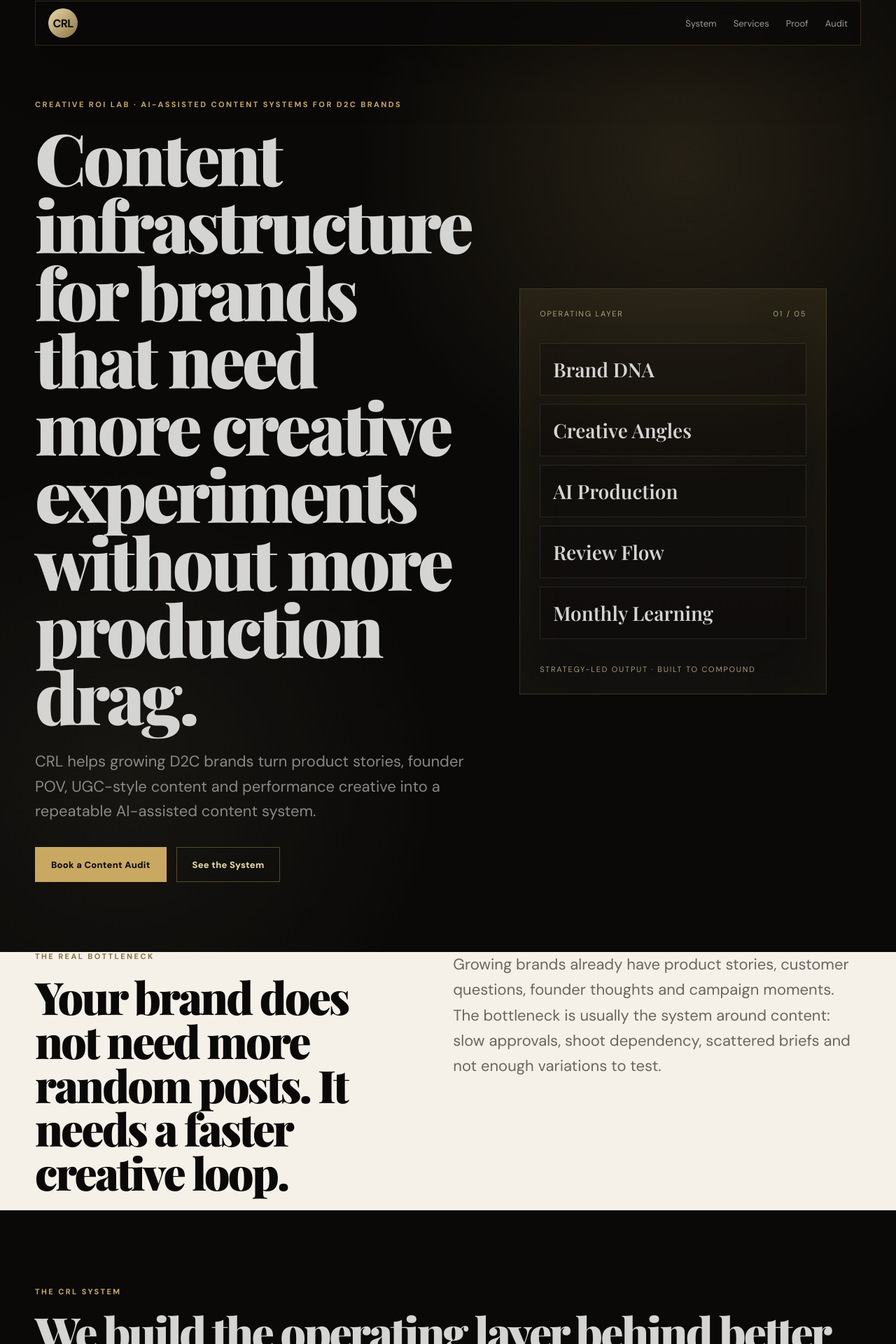
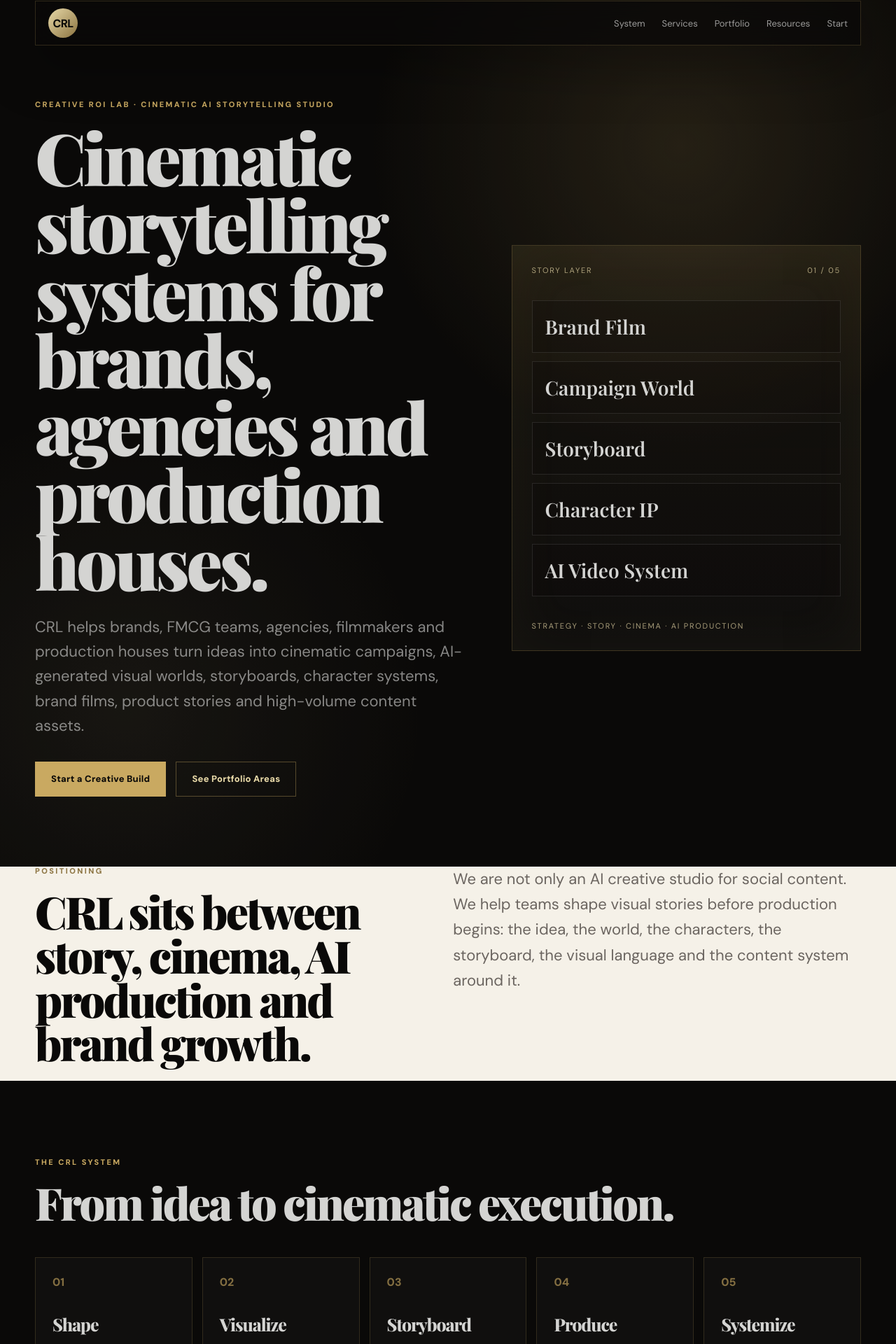
Before and after one commit to adithyalearnings/CRL-Website, a Next.js app: page / in a window 1280 px wide. Shown: the part 17-1937 px from the top of the page at 70% size. Built offline with nearby package versions, Linux system fonts and the light colour scheme.

Commit message:
Update CRL positioning, portfolio and newsletter UI

```diff
--- a/pages/index.tsx
+++ b/pages/index.tsx
@@ -1,16 +1,34 @@
 const services = [
-  ['Brand DNA for AI Content', 'Translate tone, visual codes, buyer psychology and proof routes into a usable creative system.'],
-  ['Content Velocity System', 'Reduce the distance between idea, brief, output, review and publishing.'],
-  ['Performance Creative Engine', 'Build UGC-style ads, product-led variations and creative tests around buyer beliefs.'],
-  ['Founder-Led Content System', 'Turn founder thinking into repeatable hooks, scripts and POV formats.']
+  ['Cinematic Brand Films', 'Brand stories, product films, founder films, campaign films and lifestyle-led visual concepts for modern consumer brands.'],
+  ['AI-Powered Campaign Worlds', 'Visual universes, moodboards, key frames, character references and campaign routes for launches and brand moments.'],
+  ['Storyboards and Previsualization', 'Director-style storyboards, shot breakdowns, camera movement references and treatment visuals for production teams.'],
+  ['Character, World and IP Development', 'Identity boards, expression sheets, worldbuilding, recurring characters and original IP systems for long-term stories.'],
+  ['Product Storytelling Systems', 'Product-led films, UGC-style variations, performance creative routes and repeatable visual content systems.'],
+  ['AI Video Prompting Systems', 'Multi-shot prompts, character consistency prompts, storyboard-to-video direction and platform-specific AI production systems.']
 ];
 
 const process = [
-  ['01', 'Translate', 'Brand DNA becomes direction: tone, taste, proof routes and visual rules.'],
-  ['02', 'Map', 'One product becomes multiple angles, objections, beliefs and moments to test.'],
-  ['03', 'Produce', 'AI-assisted production creates useful creative variations faster.'],
-  ['04', 'Review', 'Approval flows protect quality while keeping content velocity alive.'],
-  ['05', 'Learn', 'Every month gets sharper through performance signals and customer response.']
+  ['01', 'Shape', 'We turn a raw idea, brand problem or script into a sharper creative direction.'],
+  ['02', 'Visualize', 'We build the world: references, key frames, characters, environments and mood.'],
+  ['03', 'Storyboard', 'We map the sequence with shots, camera movement, pacing and production logic.'],
+  ['04', 'Produce', 'We create AI-assisted content assets, films, prompts, frames and campaign variations.'],
+  ['05', 'Systemize', 'We turn one creative direction into a repeatable system for future stories.']
+];
+
+const portfolio = [
+  ['Brand Films', 'Founder films, product launch films, lifestyle films, festive campaigns and premium product stories.'],
+  ['Campaign Worlds', 'FMCG launch worlds, skincare campaign universes, fashion drops, wellness stories and digital-first brand moments.'],
+  ['Production Previsualization', 'Ad film storyboards, music video treatments, short film key frames, pitch decks and scene-by-scene visual plans.'],
+  ['Character and IP Development', 'AI influencers, mythological worlds, anime-inspired sports characters, mascots and recurring story formats.'],
+  ['AI Video Experiments', 'Multi-shot AI videos, stylized product films, trailers, action sequences and visual style explorations.'],
+  ['Product Storytelling', 'Skincare stories, FMCG scenes, fashion product films, food and beverage campaigns and UGC-style product narratives.']
+];
+
+const audiences = [
+  ['D2C and FMCG Brands', 'For brands that need cinematic product stories, campaign films, founder-led content and scalable visual assets.'],
+  ['Agencies and Creative Studios', 'For teams that need faster pitch visuals, concept routes, mood films, storyboards and AI-assisted production support.'],
+  ['Production Houses', 'For production teams that need previsualization, treatment frames, character references and cinematic concept development.'],
+  ['Filmmakers and Storytellers', 'For creators building short films, music videos, visual worlds, characters, mythological stories or original IP.']
 ];
 
 export default function Home() {
@@ -21,8 +39,9 @@
         <div className="navLinks">
           <a href="#system">System</a>
           <a href="#services">Services</a>
-          <a href="#proof">Proof</a>
-          <a href="#audit">Audit</a>
+          <a href="#portfolio">Portfolio</a>
+          <a href="#resources">Resources</a>
+          <a href="#audit">Start</a>
         </div>
       </nav>
 
@@ -30,20 +49,20 @@
         <div className="glow" />
         <div className="container heroGrid">
           <div>
-            <p className="eyebrow">Creative ROI Lab · AI-assisted content systems for D2C brands</p>
-            <h1>Content infrastructure for brands that need more creative experiments without more production drag.</h1>
-            <p className="lede">CRL helps growing D2C brands turn product stories, founder POV, UGC-style content and performance creative into a repeatable AI-assisted content system.</p>
+            <p className="eyebrow">Creative ROI Lab · Cinematic AI storytelling studio</p>
+            <h1>Cinematic storytelling systems for brands, agencies and production houses.</h1>
+            <p className="lede">CRL helps brands, FMCG teams, agencies, filmmakers and production houses turn ideas into cinematic campaigns, AI-generated visual worlds, storyboards, character systems, brand films, product stories and high-volume content assets.</p>
             <div className="actions">
-              <a className="button primary" href="#audit">Book a Content Audit</a>
-              <a className="button ghost" href="#system">See the System</a>
+              <a className="button primary" href="#audit">Start a Creative Build</a>
+              <a className="button ghost" href="#portfolio">See Portfolio Areas</a>
             </div>
           </div>
           <div className="heroPanel">
-            <div className="panelTop"><span>Operating Layer</span><span>01 / 05</span></div>
+            <div className="panelTop"><span>Story Layer</span><span>01 / 05</span></div>
             <div className="panelCenter">
-              <p>Brand DNA</p><p>Creative Angles</p><p>AI Production</p><p>Review Flow</p><p>Monthly Learning</p>
+              <p>Brand Film</p><p>Campaign World</p><p>Storyboard</p><p>Character IP</p><p>AI Video System</p>
             </div>
-            <div className="panelBottom">strategy-led output · built to compound</div>
+            <div className="panelBottom">strategy · story · cinema · AI production</div>
           </div>
         </div>
       </section>
@@ -51,17 +70,17 @@
       <section className="cream">
         <div className="container split">
           <div>
-            <p className="eyebrow darkText">The real bottleneck</p>
-            <h2>Your brand does not need more random posts. It needs a faster creative loop.</h2>
+            <p className="eyebrow darkText">Positioning</p>
+            <h2>CRL sits between story, cinema, AI production and brand growth.</h2>
           </div>
-          <p className="bodyLarge">Growing brands already have product stories, customer questions, founder thoughts and campaign moments. The bottleneck is usually the system around content: slow approvals, shoot dependency, scattered briefs and not enough variations to test.</p>
+          <p className="bodyLarge">We are not only an AI creative studio for social content. We help teams shape visual stories before production begins: the idea, the world, the characters, the storyboard, the visual language and the content system around it.</p>
         </div>
       </section>
 
       <section id="system" className="dark padded">
         <div className="container">
           <p className="eyebrow">The CRL System</p>
-          <h2>We build the operating layer behind better content.</h2>
+          <h2>From idea to cinematic execution.</h2>
           <div className="processGrid">
             {process.map((item) => <div className="processCard" key={item[0]}><span>{item[0]}</span><h3>{item[1]}</h3><p>{item[2]}</p></div>)}
           </div>
@@ -71,42 +90,68 @@
       <section id="services" className="cream padded">
         <div className="container">
           <p className="eyebrow darkText">Services</p>
-          <h2>The systems CRL builds.</h2>
-          <div className="cardGrid">
+          <h2>What CRL creates.</h2>
+          <p className="sectionIntro">We help teams move from idea to cinematic execution, whether it is a brand campaign, product story, film concept, AI video, pitch deck, storyboard or full creative world.</p>
+          <div className="cardGrid serviceGrid">
             {services.map((item) => <div className="lightCard" key={item[0]}><h3>{item[0]}</h3><p>{item[1]}</p></div>)}
           </div>
         </div>
       </section>
 
-      <section id="proof" className="dark padded">
-        <div className="container split">
-          <div><p className="eyebrow">Proof of craft</p><h2>Strategy-led AI content should feel like the brand, not the tool.</h2></div>
-          <div className="proofList"><p>Product visual systems</p><p>UGC-style ad variations</p><p>Founder POV reels</p><p>Campaign creative routes</p><p>Meta and Instagram testing sets</p></div>
+      <section id="portfolio" className="dark padded">
+        <div className="container">
+          <p className="eyebrow">Portfolio</p>
+          <h2>A portfolio built around stories, worlds and cinematic systems.</h2>
+          <p className="sectionIntro lightIntro">Our work is not limited to single assets. We build the creative layer around the idea: the story, visual world, characters, campaign structure and production system behind it.</p>
+          <div className="portfolioGrid">
+            {portfolio.map((item) => <div className="portfolioCard" key={item[0]}><span>CRL</span><h3>{item[0]}</h3><p>{item[1]}</p></div>)}
+          </div>
         </div>
       </section>
 
       <section className="cream padded">
-        <div className="container split">
-          <div><p className="eyebrow darkText">Who it is for</p><h2>Built for brands where content has become a growth bottleneck.</h2></div>
-          <p className="bodyLarge">For funded D2C founders, brand managers, marketing heads and performance teams that already know content matters, but need a sharper system to produce, approve, test and learn faster.</p>
+        <div className="container">
+          <p className="eyebrow darkText">Who We Work With</p>
+          <h2>For brands and production teams building stories at scale.</h2>
+          <div className="cardGrid audienceGrid">
+            {audiences.map((item) => <div className="lightCard" key={item[0]}><h3>{item[0]}</h3><p>{item[1]}</p></div>)}
+          </div>
         </div>
       </section>
 
-      <section id="audit" className="dark padded">
-        <div className="container auditGrid">
-          <div><p className="eyebrow">Content Audit</p><h2>Let us map where your content system is slowing down.</h2><p className="lede">Share your brand, current bottleneck and first priority. The first conversation should make your next content move clearer.</p></div>
-          <form className="auditForm" action="mailto:hello@creativeroilab.com" method="post" encType="text/plain">
-            <input name="name" placeholder="Name" required />
-            <input name="brand" placeholder="Brand name" required />
-            <input name="website" placeholder="Website or Instagram" required />
-            <select name="priority" defaultValue=""><option value="" disabled>First priority</option><option>More content volume</option><option>Better ad creatives</option><option>Founder-led content</option><option>AI product visuals</option><option>Faster approvals</option><option>Brand consistency</option></select>
-            <textarea name="bottleneck" placeholder="What slows your content system down right now?" rows={5} required />
-            <button className="button primary wide" type="submit">Request a Content Audit</button>
+      <section id="resources" className="dark padded newsletterSection">
+        <div className="container newsletterGrid">
+          <div>
+            <p className="eyebrow">Newsletter and Resources</p>
+            <h2>Get CRL notes on AI filmmaking, cinematic storytelling and creative systems.</h2>
+            <p className="lede">Drop your email to receive free resources, story frameworks, prompt systems, storyboard breakdowns and production notes. The backend workflow will be connected later.</p>
+          </div>
+          <form className="subscribeForm" action="/api/subscribe" method="post">
+            <label htmlFor="email">Email address</label>
+            <div className="subscribeRow">
+              <input id="email" name="email" type="email" placeholder="you@company.com" required />
+              <button className="button primary" type="submit">Subscribe</button>
+            </div>
+            <p className="formNote">Free resources for brands, agencies, production houses and AI filmmakers. No spam.</p>
           </form>
         </div>
       </section>
 
-      <footer className="footer"><div className="container"><strong>Creative ROI Lab</strong><span>Content infrastructure for D2C brands.</span></div></footer>
+      <section id="audit" className="cream padded">
+        <div className="container auditGrid">
+          <div><p className="eyebrow darkText">Start a Creative Build</p><h2>Have an idea, campaign, product or story that needs a cinematic world?</h2><p className="bodyLarge">CRL helps you shape it before production begins, from strategy and story to visual references, AI-generated frames, storyboards, prompts and content systems.</p></div>
+          <form className="auditForm lightForm" action="mailto:hello@creativeroilab.com" method="post" encType="text/plain">
+            <input name="name" placeholder="Name" required />
+            <input name="company" placeholder="Brand, agency or production house" required />
+            <input name="website" placeholder="Website, Instagram or portfolio" required />
+            <select name="priority" defaultValue=""><option value="" disabled>What are you building?</option><option>Brand film</option><option>Campaign world</option><option>Storyboard or previsualization</option><option>Character or IP system</option><option>AI video production</option><option>Product storytelling</option></select>
+            <textarea name="brief" placeholder="Tell us about the idea, story or project." rows={5} required />
+            <button className="button primary wide" type="submit">Start a Creative Build</button>
+          </form>
+        </div>
+      </section>
+
+      <footer className="footer"><div className="container"><strong>Creative ROI Lab</strong><span>Cinematic AI storytelling for brands, agencies and production houses.</span></div></footer>
     </main>
   );
 }
```
